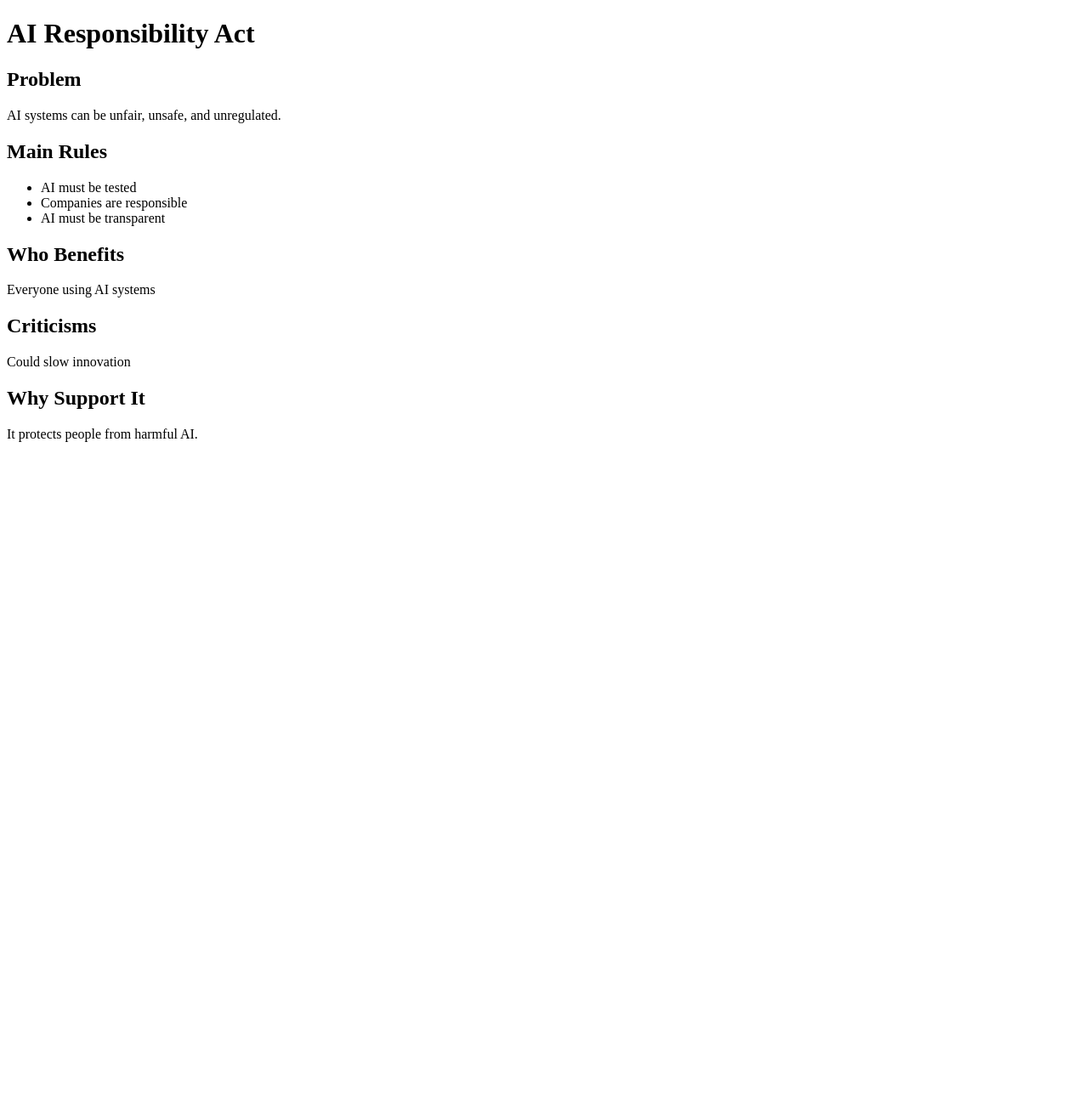
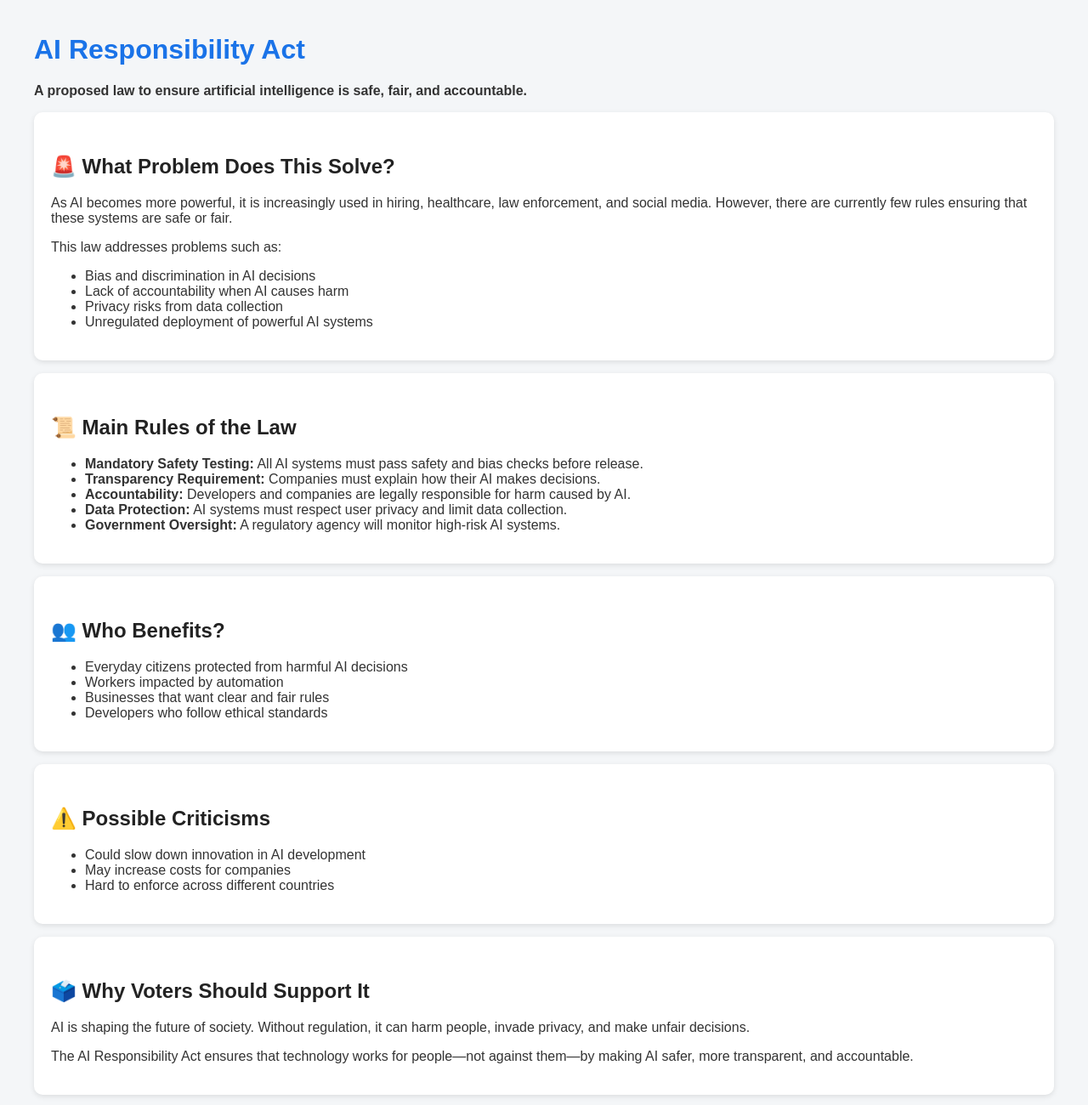
Before and after one commit to 270555/AI-Regularity-Law, a plain HTML site: page index.html in a window 1280 px wide. Shown: the whole page at 85% size. Before the commit the page ends 800 px from the top, so only its background shows below. Drawn offline with Linux system fonts and the light colour scheme.

Commit message:
Update index.html

```diff
--- a/index.html
+++ b/index.html
@@ -2,29 +2,93 @@
 <html>
 <head>
     <title>AI Responsibility Act</title>
+    <style>
+        body {
+            font-family: Arial, sans-serif;
+            margin: 40px;
+            background-color: #f4f6f8;
+            color: #333;
+        }
+        h1 {
+            color: #1a73e8;
+        }
+        h2 {
+            margin-top: 30px;
+            color: #222;
+        }
+        .section {
+            background: white;
+            padding: 20px;
+            margin-top: 15px;
+            border-radius: 10px;
+            box-shadow: 0 2px 6px rgba(0,0,0,0.1);
+        }
+    </style>
 </head>
 <body>
 
-<h1>AI Responsibility Act</h1>
+    <h1>AI Responsibility Act</h1>
+    <p><strong>A proposed law to ensure artificial intelligence is safe, fair, and accountable.</strong></p>
 
-<h2>Problem</h2>
-<p>AI systems can be unfair, unsafe, and unregulated.</p>
+    <div class="section">
+        <h2>🚨 What Problem Does This Solve?</h2>
+        <p>
+            As AI becomes more powerful, it is increasingly used in hiring, healthcare,
+            law enforcement, and social media. However, there are currently few rules
+            ensuring that these systems are safe or fair.
+        </p>
+        <p>
+            This law addresses problems such as:
+        </p>
+        <ul>
+            <li>Bias and discrimination in AI decisions</li>
+            <li>Lack of accountability when AI causes harm</li>
+            <li>Privacy risks from data collection</li>
+            <li>Unregulated deployment of powerful AI systems</li>
+        </ul>
+    </div>
 
-<h2>Main Rules</h2>
-<ul>
-<li>AI must be tested</li>
-<li>Companies are responsible</li>
-<li>AI must be transparent</li>
-</ul>
+    <div class="section">
+        <h2>📜 Main Rules of the Law</h2>
+        <ul>
+            <li><strong>Mandatory Safety Testing:</strong> All AI systems must pass safety and bias checks before release.</li>
+            <li><strong>Transparency Requirement:</strong> Companies must explain how their AI makes decisions.</li>
+            <li><strong>Accountability:</strong> Developers and companies are legally responsible for harm caused by AI.</li>
+            <li><strong>Data Protection:</strong> AI systems must respect user privacy and limit data collection.</li>
+            <li><strong>Government Oversight:</strong> A regulatory agency will monitor high-risk AI systems.</li>
+        </ul>
+    </div>
 
-<h2>Who Benefits</h2>
-<p>Everyone using AI systems</p>
+    <div class="section">
+        <h2>👥 Who Benefits?</h2>
+        <ul>
+            <li>Everyday citizens protected from harmful AI decisions</li>
+            <li>Workers impacted by automation</li>
+            <li>Businesses that want clear and fair rules</li>
+            <li>Developers who follow ethical standards</li>
+        </ul>
+    </div>
 
-<h2>Criticisms</h2>
-<p>Could slow innovation</p>
+    <div class="section">
+        <h2>⚠️ Possible Criticisms</h2>
+        <ul>
+            <li>Could slow down innovation in AI development</li>
+            <li>May increase costs for companies</li>
+            <li>Hard to enforce across different countries</li>
+        </ul>
+    </div>
 
-<h2>Why Support It</h2>
-<p>It protects people from harmful AI.</p>
+    <div class="section">
+        <h2>🗳️ Why Voters Should Support It</h2>
+        <p>
+            AI is shaping the future of society. Without regulation, it can harm people,
+            invade privacy, and make unfair decisions.
+        </p>
+        <p>
+            The AI Responsibility Act ensures that technology works for people—not
+            against them—by making AI safer, more transparent, and accountable.
+        </p>
+    </div>
 
 </body>
 </html>
```
